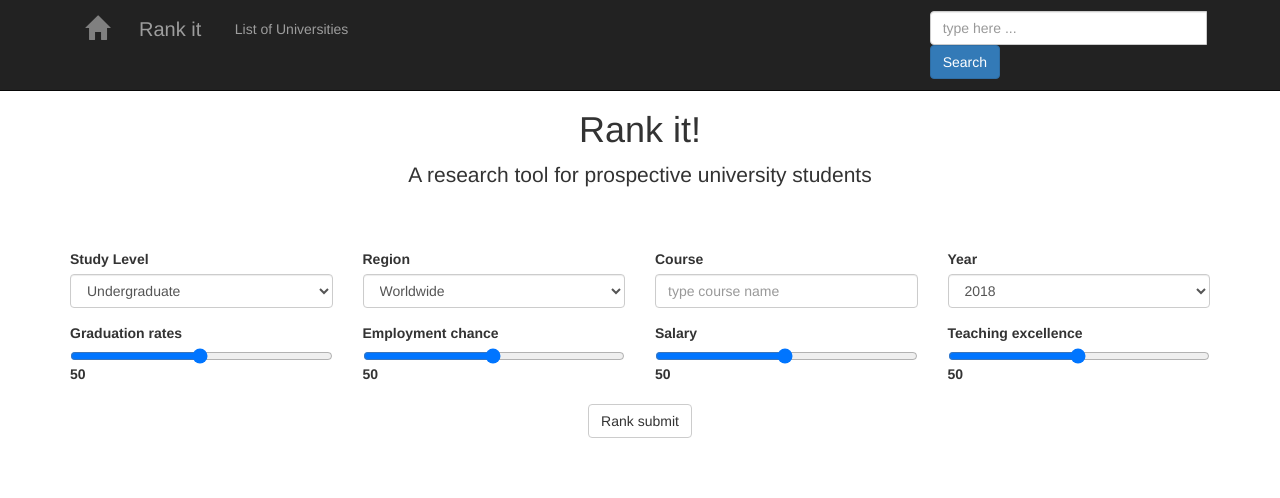
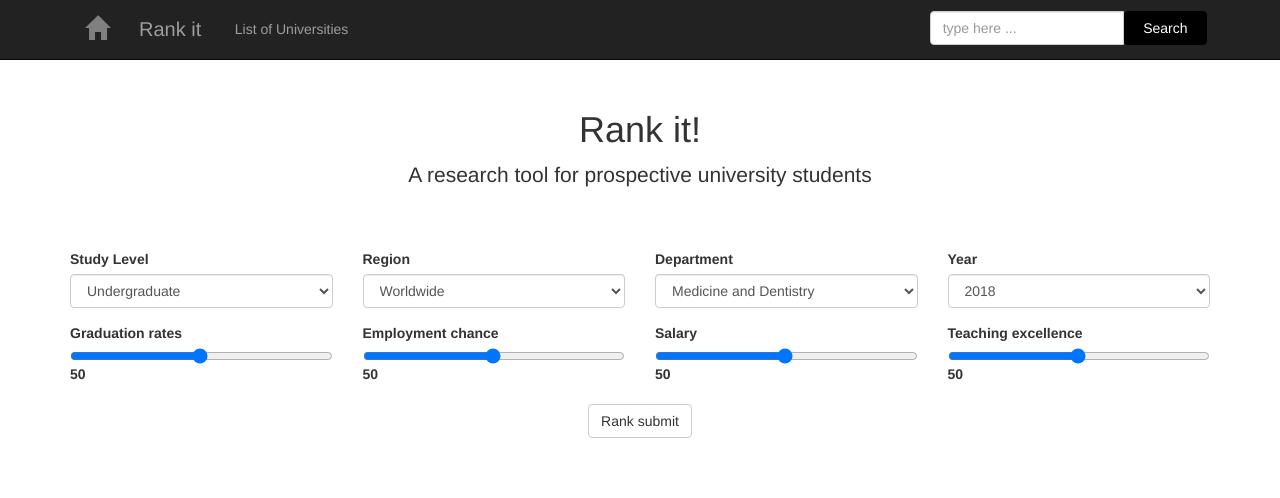
Before and after one commit to Jim-Walk/Software-Development-Assessment, a Flask app: page / in a window 1280 px wide. Shown: the top 498 px of the page. Run offline with Flask 2, Linux system fonts and the light colour scheme; some libraries are stand-ins or nearby versions.

Commit message:
fixed search button, changed course to department on index page search form

```diff
--- a/templates/base.html
+++ b/templates/base.html
@@ -46,8 +46,8 @@
           </ul>
            <form class="navbar-form navbar-right" action="/search" method="get">
             <div class="form-group input-group" style="margin: 3px;">
-            <input type="text" class="form-control" name="searchInput" id="searchbar" placeholder="type here ...">
-            <button type="submit" class="btn btn-primary">Search</button>
+            <input style="width:70%" type="text" class="form-control" name="searchInput" id="searchbar" placeholder="type here ...">
+            <button style="width:30%; border-color:black; background-color:black" type="submit" class="btn btn-primary">Search</button>
         </div><!--/.nav-collapse -->
         </form>
       </div>
--- a/templates/index.html
+++ b/templates/index.html
@@ -34,8 +34,33 @@
           </select>
       </div>
       <div class="form-group col-md-3 ">
-          <label for="courseSelect">Course</label>
-          <input name="course" type="text" placeholder="type course name" class="form-control" required>
+          <label for="departmentSelect">Department</label>
+          <!--input name="course" type="text" placeholder="type course name" class="form-control" required-->
+          <select name="department" class="form-control" id="departmentSelect">
+            <option value='CAH01'>Medicine and Dentistry</option>
+            <option value='CAH02'>Subjects allied to medicine</option>
+            <option value='CAH03'>Biological and Sport sciences</option>
+            <option value='CAH04'>Psychology</option>
+            <option value='CAH05'>Veterinary sciences</option>
+            <option value='CAH06'>Agriculture, food and related studies</option>
+            <option value='CAH07'>Physical sciences</option>
+            <option value='CAH08'>General and others in sciences</option>
+            <option value='CAH09'>Mathematical sciences</option>
+            <option value='CAH10'>Engineering and Technology</option>
+            <option value='CAH11'>Computing</option>
+            <option value='CAH12'>Geographical and Environmental studies</option>
+            <option value='CAH13'>Architecture, Building and Planning</option>
+            <option value='CAH14'>Humanities and Liberal arts</option>
+            <option value='CAH15'>Social sciences</option>
+            <option value='CAH16'>Law</option>
+            <option value='CAH17'>Business and Management</option>
+            <option value='CAH18'>Communications and Media</option>
+            <option value='CAH19'>Language and Area studies</option>
+            <option value='CAH20'>Historical, philosophical and religious studies</option>
+            <option value='CAH21'>Creative arts and Design</option>
+            <option value='CAH22'>Education and Teaching</option>
+            <option value='CAH23'>Combined and General studies</option>
+        </select>
       </div>
       <div class="form-group col-md-3 ">
           <label for="yearSelect">Year</label>
```
